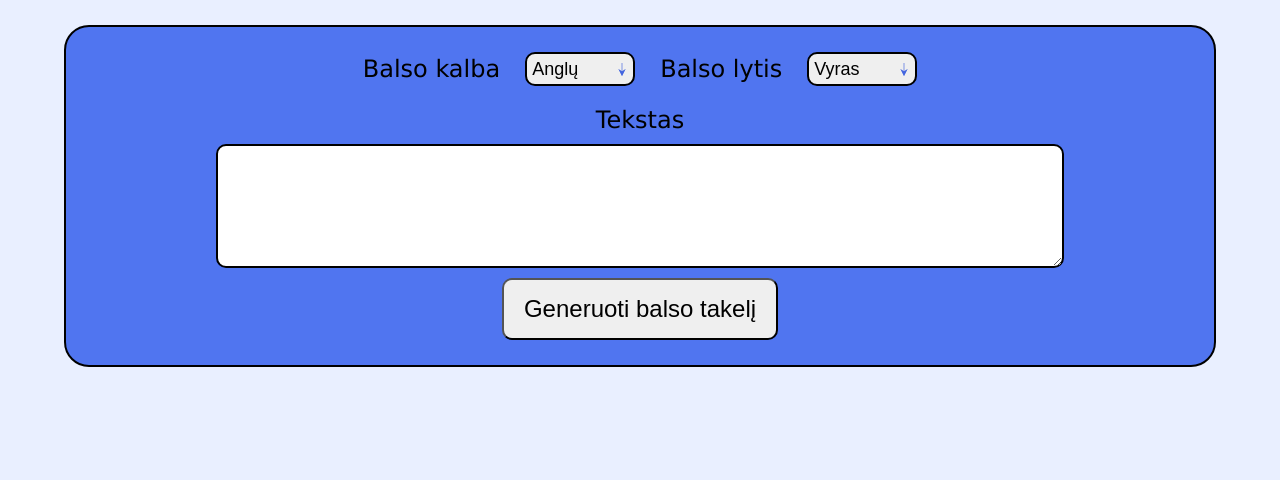
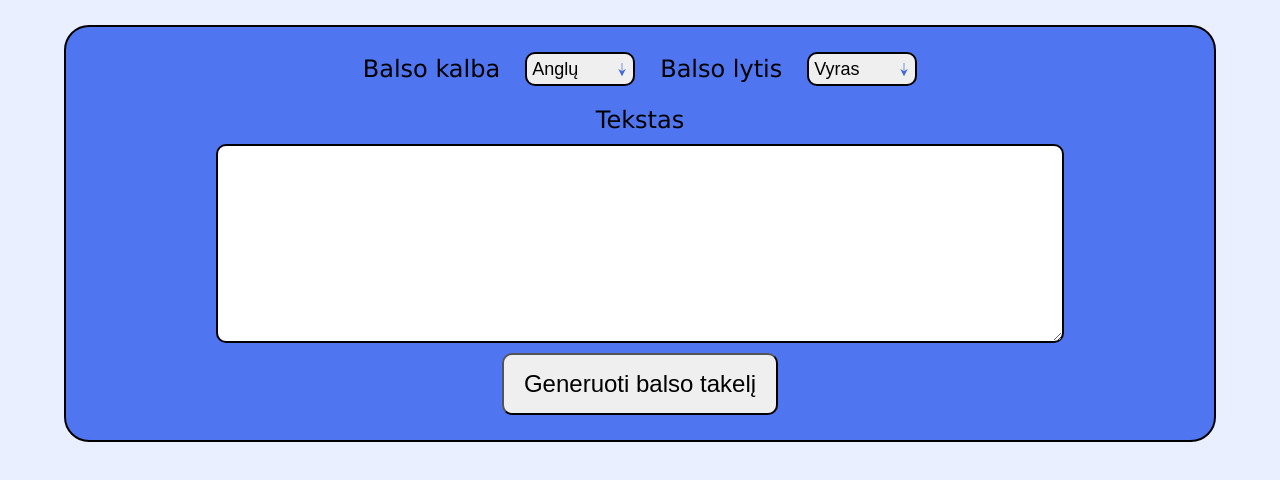
Before and after one commit to ArminasAcas/Text-To-Speech-Web-App, a React (Vite) app: page / in a window 1280 px wide. Shown: the top 480 px of the page. Built offline with nearby package versions, Linux system fonts and the light colour scheme.

Commit message:
css improvements

```diff
--- a/index.html
+++ b/index.html
@@ -3,7 +3,7 @@
   <head>
     <meta charset="UTF-8" />
     <meta name="viewport" content="width=device-width, initial-scale=1.0" />
-    <title>Vite + React + TS</title>
+    <title>Text to speech Web App</title>
   </head>
   <body>
     <div id="root"></div>
--- a/src/components/AudioPlayerComponent.tsx
+++ b/src/components/AudioPlayerComponent.tsx
@@ -1,9 +1,9 @@
 import "../css/AudioPlayerComponent.css";
 import "../css/Container.css";
-import React, { useEffect, useRef } from "react";
+import { useEffect, useRef } from "react";
 
 export default function AudioPlayer(props: { audio: string }) {
-  const audioRef = useRef<HTMLAudioElement | null>(null);
+  const audioRef = useRef<HTMLAudioElement>(null);
 
   useEffect(() => {
     if (audioRef.current) {
@@ -12,10 +12,8 @@ export default function AudioPlayer(props: { audio: string }) {
   }, [props.audio]);
 
   return (
-    <>
       <audio className="audio-player container" ref={audioRef} controls>
         <source src={props.audio} type="audio/mpeg"></source>
       </audio>
-    </>
   );
 }
--- a/src/components/TextToSpeechComponent.tsx
+++ b/src/components/TextToSpeechComponent.tsx
@@ -10,35 +10,38 @@ export default function TextToSpeech() {
     const [language, setLanguage] = useState("English");
     const [warning, setWarning] = useState(false);
     const [audio, setAudio] = useState("");
+    const [success, setSuccess] = useState(false);
 
     function handleClick(e: React.MouseEvent<HTMLButtonElement, MouseEvent>) {
         e.preventDefault();
 
         if(text && text.length > 0)
         {
-            const FormData = {
+            const FormData =
+            {
                 text: text,
                 language: language,
                 gender: gender
             };
 
-            console.log("Atejo 1");
             try
             {
-                fetch("http://localhost:4000/send-data",
+                fetch
+                (
+                    "http://localhost:4000/send-data",
                     {
                         method: "POST",
-                    headers: {
-                        "Content-Type" : "application/json"
-                    },
+                        headers: { "Content-Type" : "application/json"},
                         body: JSON.stringify({FormData}),
-                })
+                    }
+                )
                 .then(async (res) => {
                     if (res.ok)
                     {
                         const audioData = await res.blob();
                         if(audio) URL.revokeObjectURL(audio);
                         setAudio(URL.createObjectURL(audioData));
+                        setSuccess(true);
                     }
                     else alert("Įvyko klaida !");
                 });
@@ -52,8 +55,15 @@ export default function TextToSpeech() {
         else if (!warning) setWarning(true);
     };
 
+    if(success){
+        setTimeout(() => {
+            setSuccess(false);
+        }, 3000);
+    }
+
     return (
         <>
+        <div >
             <form className="generation-form container">
                 <div className="generation-form__options">
                     <label htmlFor="language">Balso kalba</label>
@@ -72,23 +82,23 @@ export default function TextToSpeech() {
                             </select>
                         </>
                     ) : null}
-
                 </div>
 
                 <div className="generation-form__text-block">
                     <div>
                         <label htmlFor="text">Tekstas</label>
-                    {warning ? <span className="generation-form__warning"> [Tusčias teksto laukas !]</span> : null}
+                        {warning ? <span className="generation-form__warning"> [Tuščias teksto laukas !]</span> : null}
+                        {success ? <span className="generation-form__success"> [Sėkmingai sugeneruotas garso takelis]</span> : null}
                     </div>
-                <textarea onChange={e => {setText(e.target.value)}} maxLength={300} className="generation-form__text-area" id="text"></textarea>
+                    <textarea onChange={e => {setText(e.target.value)}} maxLength={500} className="generation-form__text-area" id="text"></textarea>
                     <button className="generation-form__button" onClick={handleClick} >Generuoti balso takelį</button>
                 </div>
             </form>
+        </div>
 
         <div className="generation-audio">
             {audio ?  <AudioPlayer audio={audio}></AudioPlayer>: null }
         </div>
-
         </>
 
     )
--- a/src/css/TextToSpeechComponent.css
+++ b/src/css/TextToSpeechComponent.css
@@ -48,10 +48,10 @@
     border-radius: 10px;
     padding: 10px;
     width: 75%;
-    height: 100px;
+    height: 175px;
     outline: none;
     font-size: large;
-    font-family:'Lucida Sans', 'Lucida Sans Regular', 'Lucida Grande', 'Lucida Sans Unicode', Geneva, Verdana, sans-serif
+    font-family: Arial, Helvetica, sans-serif;
 }
 
 .generation-form__warning {
@@ -60,6 +60,13 @@
    font-weight: bold;
    border-radius: 25px;
 }
+
+.generation-form__success {
+    color: rgb(35, 255, 35);
+    font-size: small;
+    font-weight: bold;
+    border-radius: 25px;
+ }
 
 .generation-form__button {
     border-radius: 10px;
```
Lines whose indentation alone changed are shown as unchanged.
